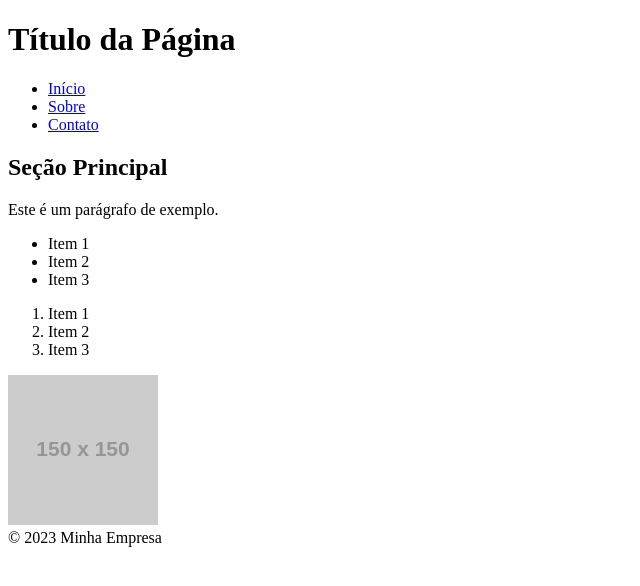
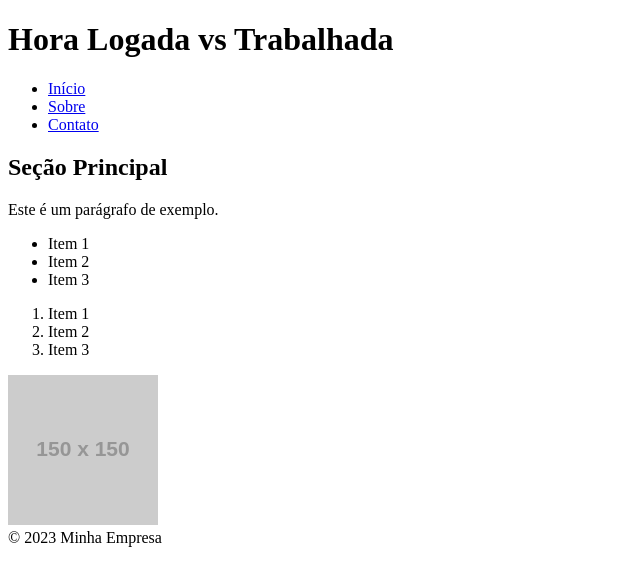
Before and after one commit to leonardofreed/logadovstrabalhado, a plain HTML site: page index.html in a window 1280 px wide. Shown: the whole page, without its empty margins (0-640 px from the left). Drawn offline with Linux system fonts and the light colour scheme; placeholder pictures from the web are drawn by us.

Commit message:
Update index.html

```diff
--- a/index.html
+++ b/index.html
@@ -2,11 +2,11 @@
 <html lang="pt-br">
 <head>
     <meta charset="UTF-8">
-    <title>Minha Página</title>
+    <title>Entregador</title>
 </head>
 <body>
     <header>
-        <h1>Título da Página</h1>
+        <h1>Hora Logada vs Trabalhada</h1>
         <nav>
             <ul>
                 <li><a href="#">Início</a></li>
```
